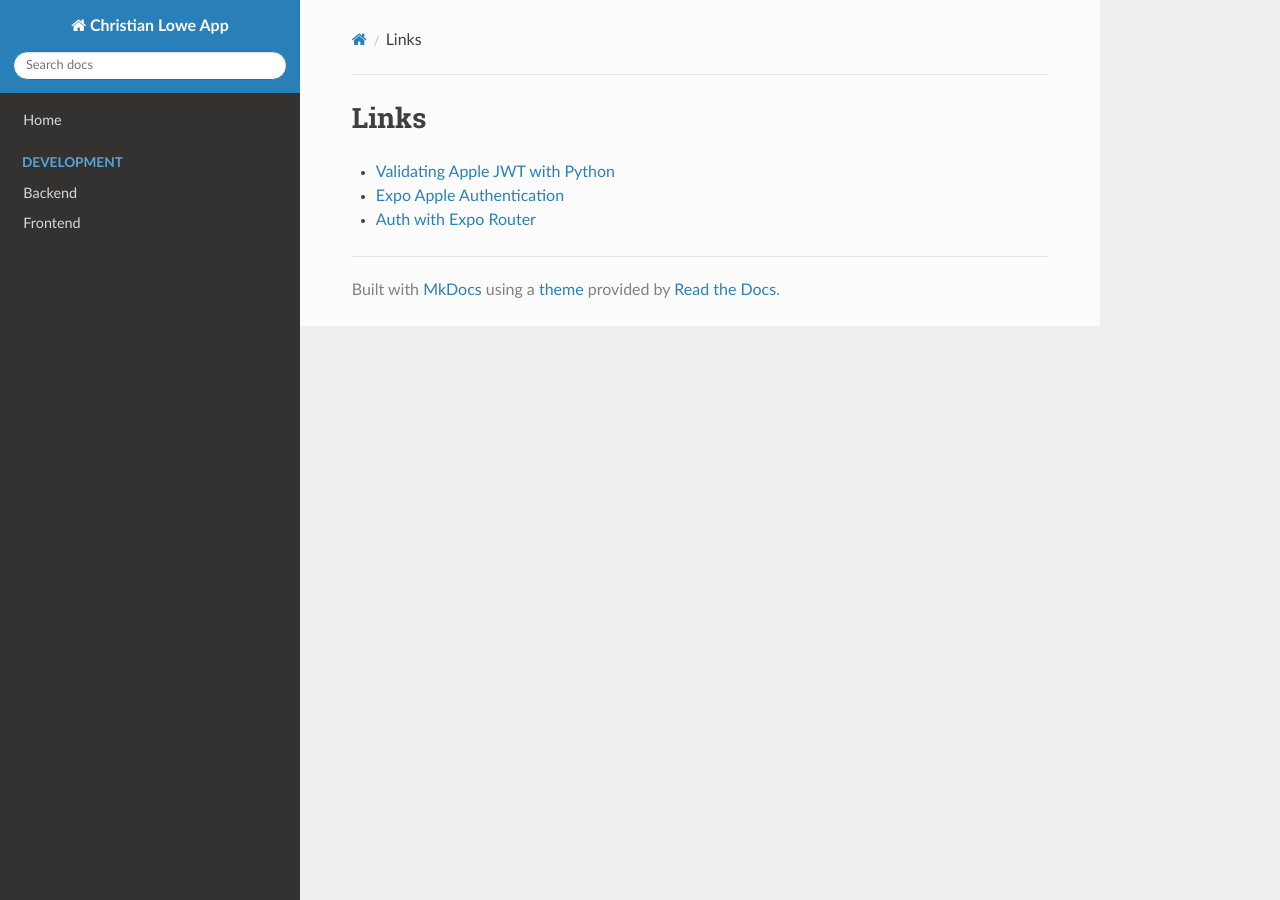
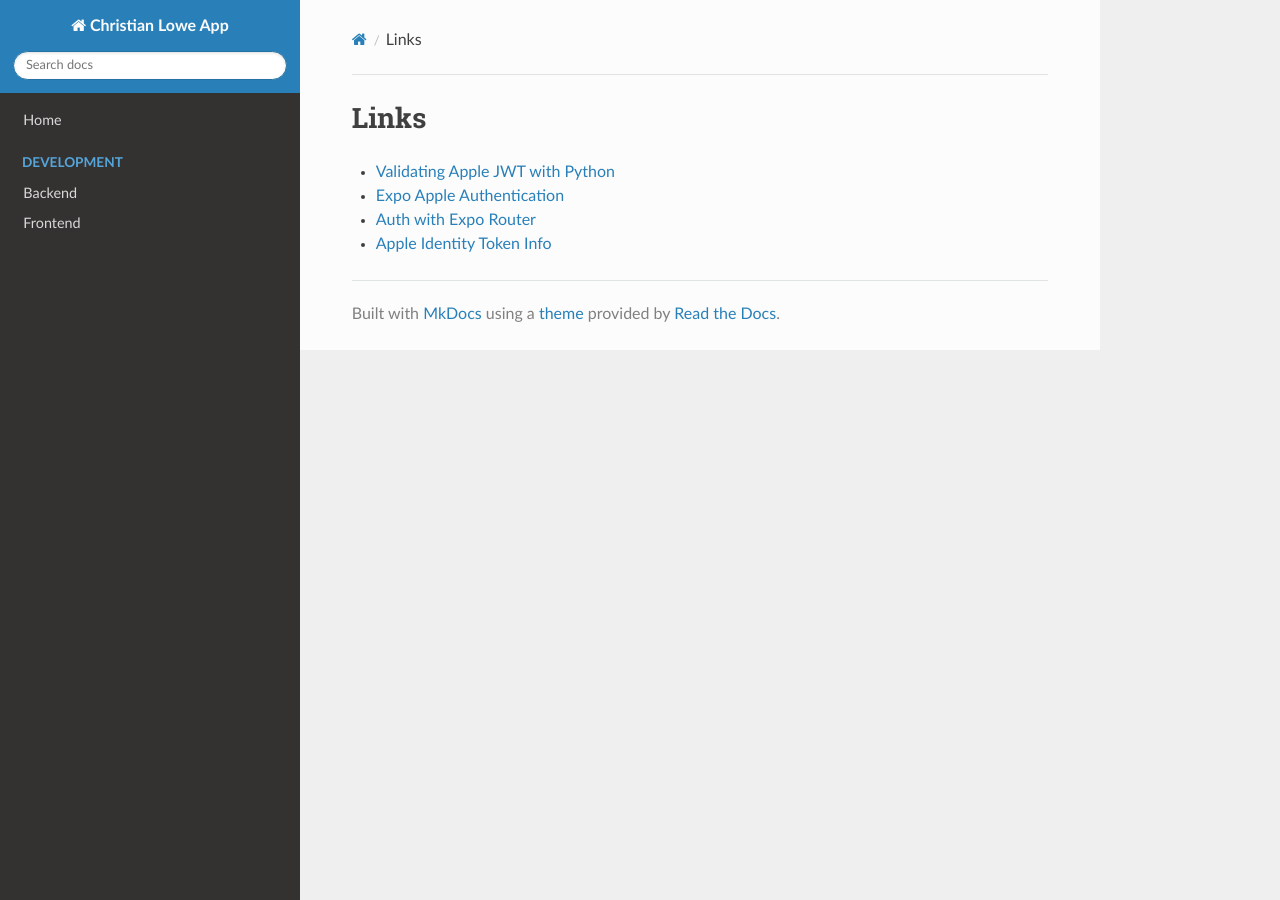
Before and after one commit to imchristianlowe/lab, an MkDocs documentation site: the page built from docs/links/README.md, in a window 1280 px wide. Built offline with MkDocs 1.6.1, drawn with Linux system fonts in a browser that asks for light colours; nearby versions of some CDN libraries.

Commit message:
update link docs

```diff
--- a/docs/links/README.md
+++ b/docs/links/README.md
@@ -3,3 +3,4 @@
 - [Validating Apple JWT with Python](https://gist.github.com/davidhariri/b053787aabc9a8a9cc0893244e1549fe)
 - [Expo Apple Authentication](https://docs.expo.dev/versions/latest/sdk/apple-authentication/)
 - [Auth with Expo Router](https://docs.expo.dev/router/reference/authentication/#using-react-context-and-route-groups)
+- [Apple Identity Token Info](https://developer.apple.com/documentation/sign_in_with_apple/authenticating-users-with-sign-in-with-apple)
```
